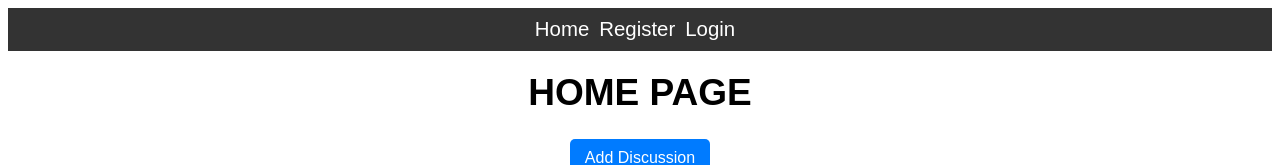
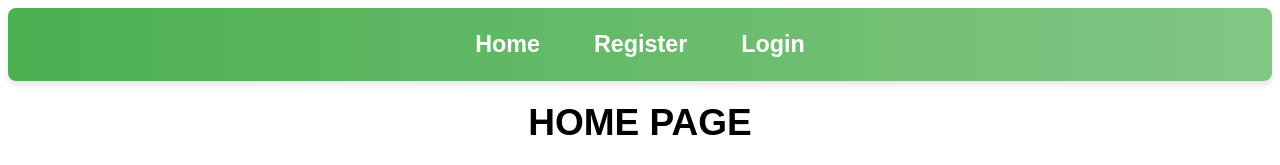
Before and after one commit to lamseey/forum-app, a Vue app: page / in a window 1280 px wide. Shown: the top 165 px of the page. Built offline with nearby package versions, Linux system fonts and the light colour scheme; no server answers; the database is empty.

Commit message:
discussionForm

```diff
--- a/src/components/Navbar.vue
+++ b/src/components/Navbar.vue
@@ -6,19 +6,34 @@
   </nav>
 </template>
 
-<style>
+<style scoped>
 nav {
-    background-color: #333;
-    color: white;
-    padding: 10px;
-    text-align: center;
+  background: linear-gradient(90deg, #4caf50, #81c784);
+  padding: 15px 20px;
+  display: flex;
+  justify-content: center;
+  align-items: center;
+  box-shadow: 0 4px 6px rgba(0, 0, 0, 0.1);
+  border-radius: 8px;
 }
+
 nav a {
   color: white;
-    margin-right: 10px;
+  font-size: 1.2em;
+  font-weight: bold;
   text-decoration: none;
+  margin: 0 15px;
+  padding: 8px 12px;
+  border-radius: 5px;
+  transition: background-color 0.3s, transform 0.2s;
 }
+
 nav a:hover {
-    text-decoration: underline;
+  background-color: rgba(255, 255, 255, 0.2);
+  transform: scale(1.1);
+}
+
+nav a:active {
+  transform: scale(1.05);
 }
 </style>
--- a/src/components/NewDiscussionForm.vue
+++ b/src/components/NewDiscussionForm.vue
@@ -22,6 +22,9 @@ function addDiscussion() {
     return;
   }
   discussion.value.date = new Date();
+  discussion.value.responselist = ref([]);
+  discussion.upvote = 0;
+  discussion.downvote = 0;
   emit("discussionAdded", discussion.value);
   discussion.value.titre = "";
   discussion.value.contenu = "";
```
Lines whose indentation alone changed are shown as unchanged.
